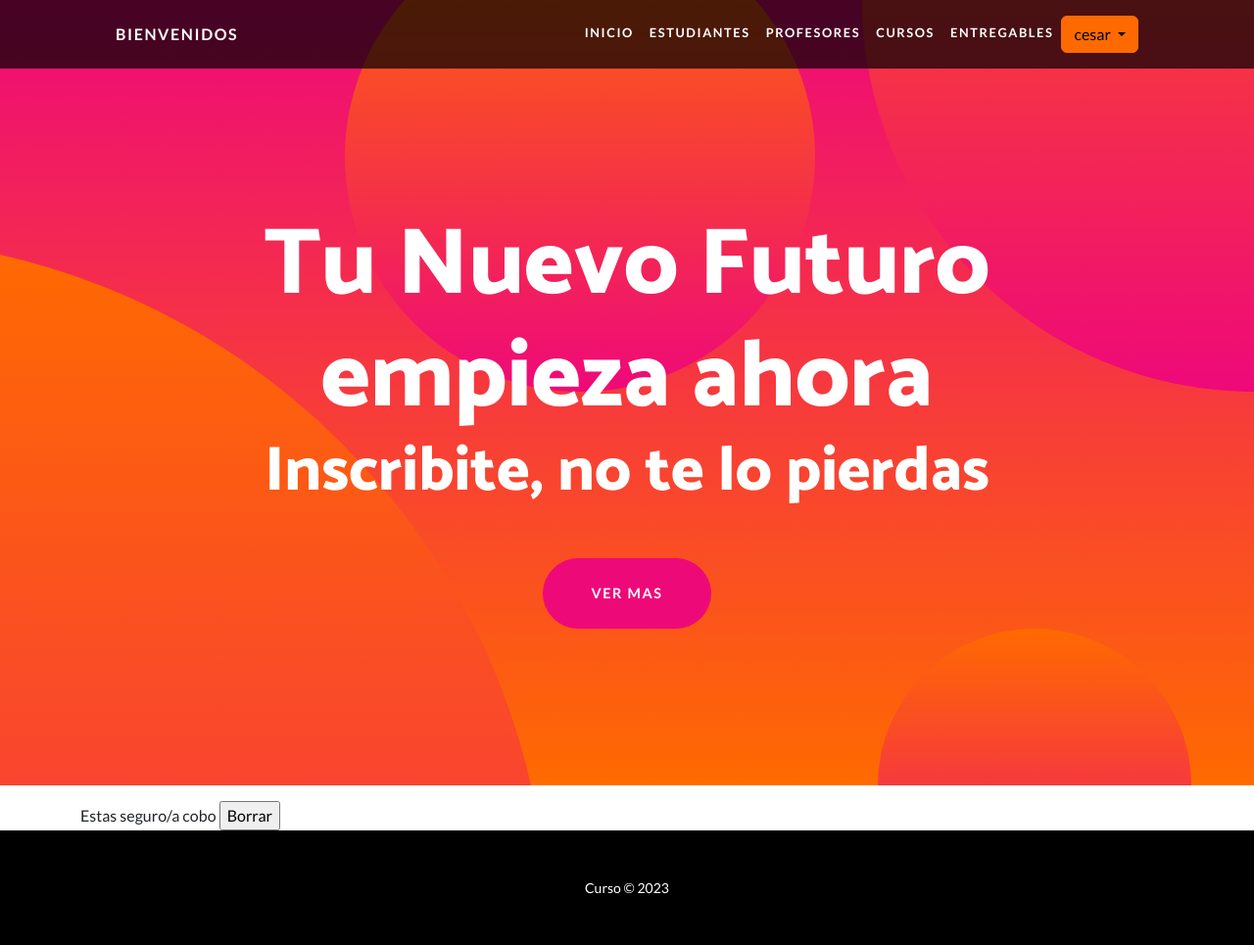
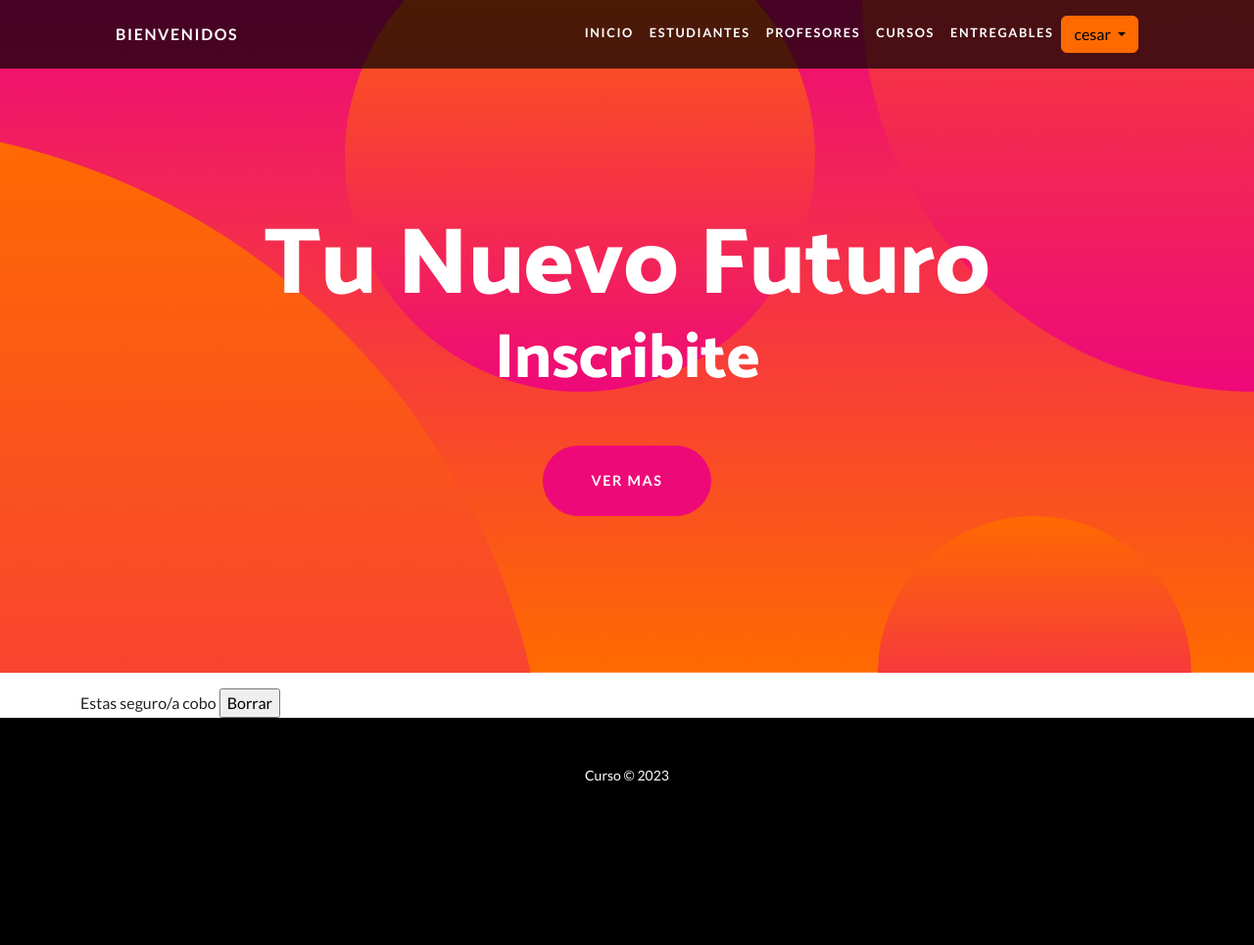
Before and after one commit to matiasivan/matiaslombardo_Project, a Django app: page /curso-delete/3/ in a window 1280 px wide. Shown: the whole page at 98% size. After the commit the page ends 798 px from the top, so only its background shows below. Run offline with Django 4.2, Linux system fonts and the light colour scheme; a user stored in the database is signed in; data comes from the database, SQL or seed files in the repository; some libraries are stand-ins or nearby versions.

Commit message:
Nuevos Cambios

```diff
--- a/matiaslombardo_Project/Clases_Coder/AppCoder/templates/AppCoder/base.html
+++ b/matiaslombardo_Project/Clases_Coder/AppCoder/templates/AppCoder/base.html
@@ -70,8 +70,8 @@
         <header class="masthead text-center text-white">
             <div class="masthead-content">
                 <div class="container px-5">
-                    <h1 class="masthead-heading mb-0">Tu Nuevo Futuro empieza ahora</h1>
-                    <h2 class="masthead-subheading mb-0">Inscribite, no te lo pierdas</h2>
+                    <h1 class="masthead-heading mb-0">Tu Nuevo Futuro</h1>
+                    <h2 class="masthead-subheading mb-0">Inscribite</h2>
                     <a class="btn btn-primary btn-xl rounded-pill mt-5" href="#scroll">Ver mas</a>
                 </div>
             </div>
```
